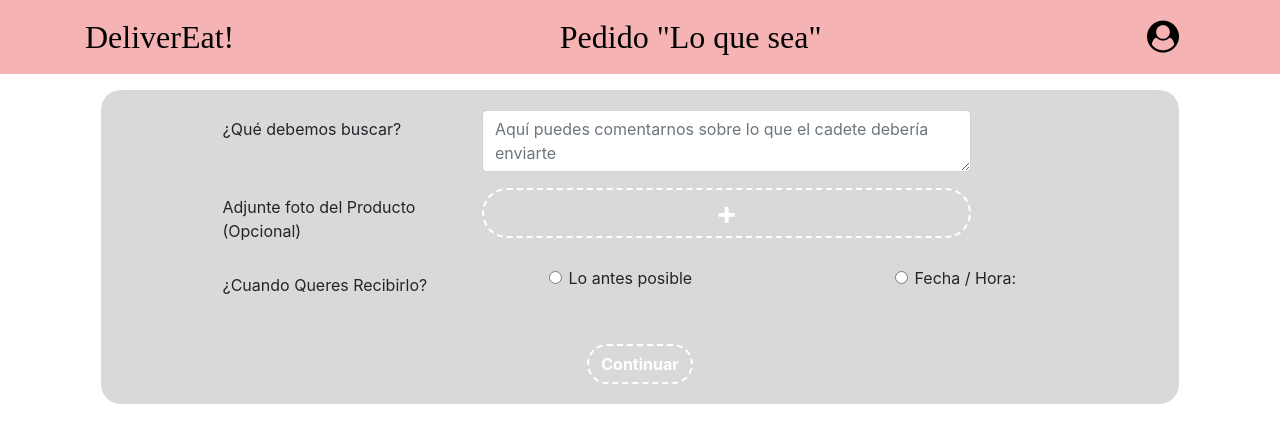
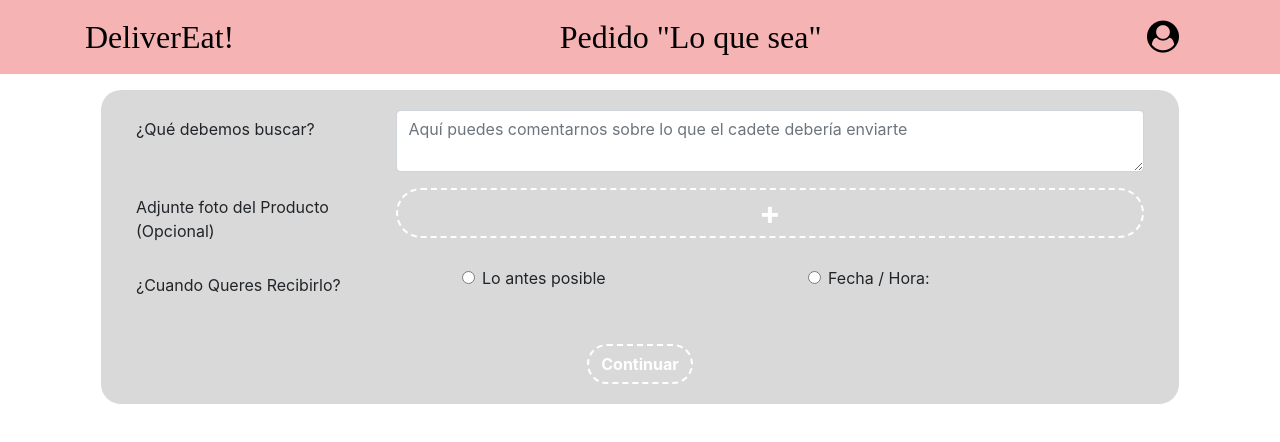
Before and after one commit to Luuzaall/ISW-Grupo2-2022, an Angular app: page / in a window 1280 px wide. Shown: the top 442 px of the page. Built offline with nearby package versions, Linux system fonts and the light colour scheme.

Commit message:
validada fecha minimia (no horario)

```diff
--- a/src/app/components/datos-pedido/datos-pedido.component.css
+++ b/src/app/components/datos-pedido/datos-pedido.component.css
@@ -63,3 +63,8 @@ input[type="file"]{
     background-color: #D9D9D9;
     border-radius: 20px;
 }
+
+.archivo p{
+    margin: 0;
+    padding: 0;
+}
--- a/src/app/components/datos-pedido/datos-pedido.component.html
+++ b/src/app/components/datos-pedido/datos-pedido.component.html
@@ -3,10 +3,10 @@
         <div class="container-fluid">
             <!-- campo producto -->
             <div class="row">
-                <div class="col-sm-4 col-md-3 offset-md-1">
+                <div class="col-sm-4 col-md-3">
                     <label for="descripcionPedido" class="col-form-label">¿Qué debemos buscar?</label>
                 </div>
-                <div class="col-sm-8 col-md-6">
+                <div class="col-sm-8 col-md-9">
                     <textarea class="form-control textArea" placeholder="Aquí puedes comentarnos sobre lo que el cadete debería enviarte" formControlName="descripcionPedido" maxlength="500"
                     [ngClass]="{'is-invalid': (formDatosPedido.controls['descripcionPedido'].touched || submitted)
                     && formDatosPedido.controls['descripcionPedido'].errors}"></textarea>
@@ -19,43 +19,47 @@
 
             <!-- campo foto -->
             <div class="row mt-3">
-                <div class="col-sm-4 col-md-3 offset-md-1">
+                <div class="col-sm-4 col-md-3">
                     <label for="botonFoto" class="col-form-label">Adjunte foto del Producto (Opcional)</label>
                 </div>
-                <div class="col-sm-8 col-md-6">
+                <div class="col-sm-8 col-md-9">
                     <div class="custom-input-file">
-                        <input type="file" #fileInput id="files" multiple class="form-control btn btn-light" name="botonFoto" (change)=addFile($event.target)/>
+                        <input type="file" #fileInput id="files" multiple class="form-control btn btn-light"
+                        name="botonFoto" (change)=addFile($event.target)/>
                         <p class="custom-input-label">+</p>
+                    </div>
+                    <div class="archivo" *ngFor="let archivo of formDatosPedido?.value?.foto">
+                        <p>{{archivo.name}}</p>
                     </div>
                 </div>
             </div>
 
             <!-- campo cuandoRecibe -->
             <div class="row mt-3">
-                <div class="col-sm-4 col-md-3 offset-md-1">
+                <div class="col-sm-4 col-md-3">
                     <label for="cuandoRecibe" class="col-form-label">¿Cuando Queres Recibirlo?</label>
                 </div>
 
-                <div class="col-sm-4 col-md-3 offset-md-1">
+                <div class="col-sm-4 offset-md-1 col-md-4">
                     <input id="antesPosible" type="radio" formControlName="cuandoRecibe"
                     value="1" class="form-check-input" (click)="mostrarFechaYHora(false)" [ngClass]="{'is-invalid': (formDatosPedido.controls['cuandoRecibe'].touched || submitted)
                     && formDatosPedido.controls['cuandoRecibe'].errors}"><label for="antesPosible"
                     class="form-check-label"(click)="mostrarFechaYHora(false)">Lo antes posible</label>
                 </div>
 
-                <div class="col-sm-4 col-md-3 offset-md-1">
+                <div class="col-sm-4 col-md-4">
                     <input id="fechaYHora" type="radio" formControlName="cuandoRecibe" value="2" class="form-check-input" (click)="mostrarFechaYHora(true)"
                     [ngClass]="{'is-invalid': (formDatosPedido.controls['cuandoRecibe'].touched || submitted)
-                    && formDatosPedido.controls['cuandoRecibe'].errors}">
+                    && formDatosPedido.controls['cuandoRecibe'].errors}" [(ngModel)]="formDatosPedido.value.fechaYHora">
                     <label for="fechaYHora" class="form-check-label" (click)="mostrarFechaYHora(true)">Fecha / Hora:</label>
                 </div>
 
-                <div class="validacion col-sm-4 col-md-3 offset-md-1 text-center" *ngIf="(formDatosPedido.controls['cuandoRecibe'].touched || submitted)
+                <div class="validacion col-sm-4 col-md-3 text-center" *ngIf="(formDatosPedido.controls['cuandoRecibe'].touched || submitted)
                 && formDatosPedido.controls['cuandoRecibe'].hasError('required')">
                     Dato requerido.
               </div>
 
-                <div class="col-sm-12 col-md-12 offset-md-1" *ngIf="mostrandoFechaYHora">
+                <div class="col-sm-12 col-md-12" *ngIf="mostrandoFechaYHora">
                     <label for="fechaHoraRecibo" class="form-check-label">Fecha: </label>
                     <input
                     id="fechaHoraRecibo"
@@ -64,17 +68,18 @@
                     type="datetime-local"
                     formControlName="fechaYHora"
                     [ngClass]="{'is-invalid': (formDatosPedido.controls['fechaYHora'].touched || submitted)
-                    && formDatosPedido.controls['fechaYHora'].errors}">
+                    && formDatosPedido.controls['fechaYHora'].errors}"
+                    [min]="dateLocalISOString">
                     <div class="validacion" *ngIf="(formDatosPedido.controls['fechaYHora'].touched || submitted)
                                   && formDatosPedido.controls['fechaYHora'].hasError('min')">
                         Dato requerido.
-                                </div>
+                    </div>
                 </div>
             </div>
                 <!-- botones -->
                 <br>
                 <div class="row justify-content-center mt-3">
-                    <button type="button" class="btn btn-pink" (click)="continuar()"
+                    <button type="submit" class="btn btn-pink" (click)="continuar()"
                     >Continuar</button>
                 </div>
         </div>
--- a/src/app/components/datos-pedido/datos-pedido.component.ts
+++ b/src/app/components/datos-pedido/datos-pedido.component.ts
@@ -10,9 +10,10 @@ import { FormControl, FormGroup, Validators } from '@angular/forms';
 export class DatosPedidoComponent implements OnInit {
   datosPedido: DatosPedido;
   mostrandoFechaYHora: boolean;
-  @Input() hola: string;
   @Output() onContinuar = new EventEmitter();
-  hoy = new Date().getTime();
+  tzoffset: number; //offset in milliseconds
+  dateLocalISOString: string;
+  archivos: File[] = [];
   formDatosPedido = new FormGroup({
     descripcionPedido: new FormControl('', [
       Validators.required,
@@ -23,30 +24,28 @@ export class DatosPedidoComponent implements OnInit {
   ]),
     foto: new FormControl(),
     fechaYHora: new FormControl('',[
-      Validators.min(this.hoy)
+      Validators.required
     ]),
 
   })
-
-
   checked = true;
   submitted = false;
+
   constructor() {
 
   }
 
   ngOnInit(): void {
     this.mostrandoFechaYHora = false;
-
+    this.tzoffset = (new Date()).getTimezoneOffset() * 60000;
+    this. dateLocalISOString = new Date(Date.now() - this.tzoffset).toISOString().slice(0,new Date().toISOString().lastIndexOf(":"));
 
   }
 
   mostrarFechaYHora(valor: boolean){
     this.mostrandoFechaYHora = valor;
-    if (this.mostrandoFechaYHora){
-      this.formDatosPedido.patchValue({
-        // fechaYHora: new Date()
-      })
+    if (!this.mostrandoFechaYHora){
+      this.formDatosPedido.value.fechaYHora = "";
     }
 
   }
@@ -56,11 +55,11 @@ export class DatosPedidoComponent implements OnInit {
     if(this.formDatosPedido.invalid){
       return;
     }
-    this.onContinuar.emit("hola");
+    this.onContinuar.emit();
   }
 
   async addFile(target: any){
-    this.formDatosPedido.value.foto = target.files[0];
+    this.formDatosPedido.value.foto = target.files;
   }
 
   validarFecha():boolean{
```
